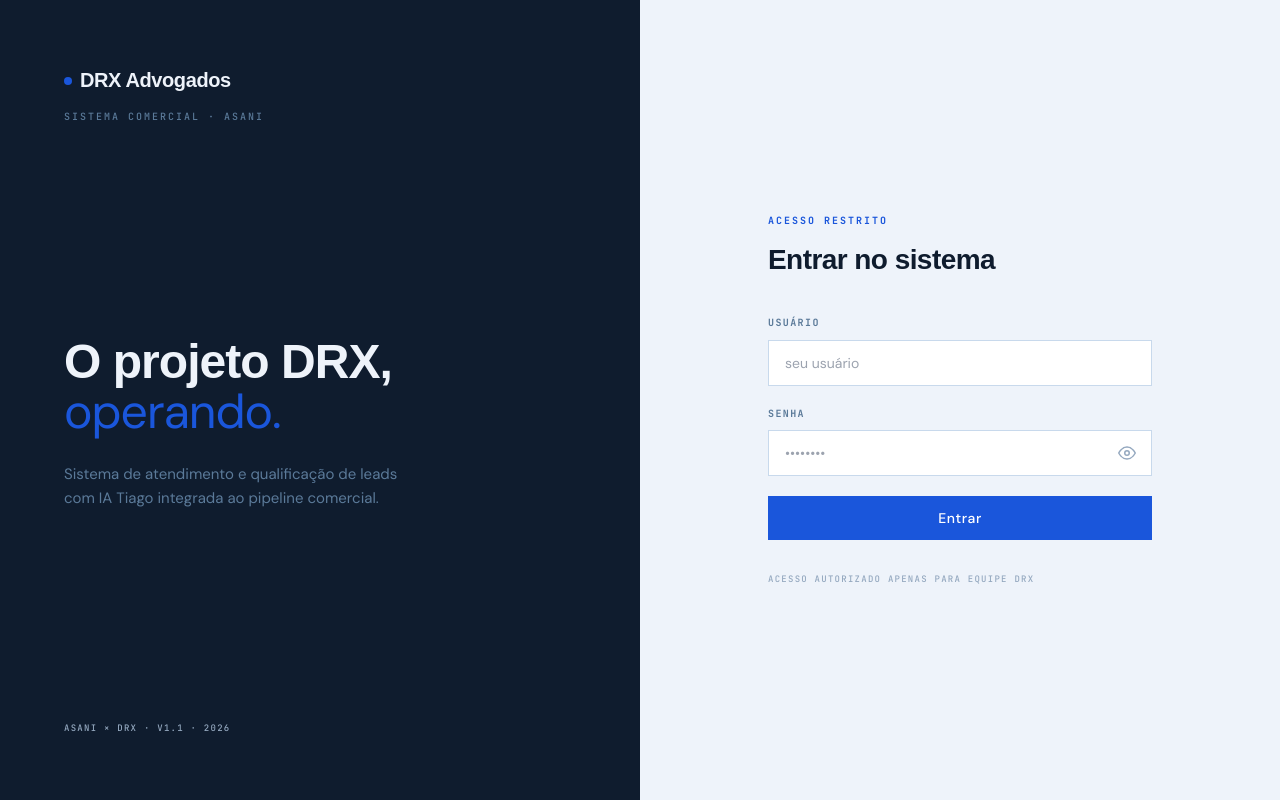
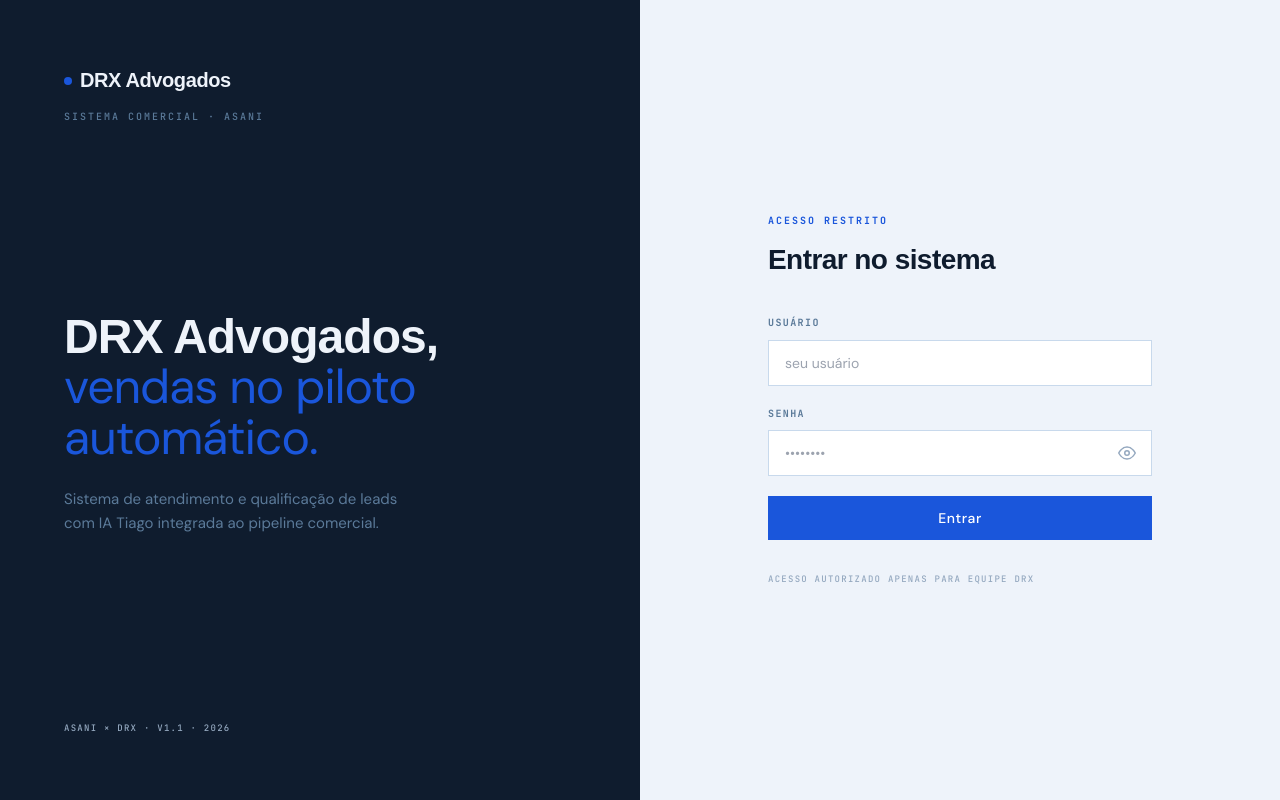
Before and after one commit to rafaa18-design/drx-dashboard, a Next.js app: page /login in a window 1280 px wide. Built offline with nearby package versions, Linux system fonts and the light colour scheme; no server answers; a web font is replaced by a local one.

Commit message:
feat: atualizar titulo da tela de login

```diff
--- a/src/app/(auth)/login/page.tsx
+++ b/src/app/(auth)/login/page.tsx
@@ -65,12 +65,12 @@ export default function LoginPage() {
             className="font-display font-bold leading-tight mb-6"
             style={{ fontSize: 48, color: "var(--bg)", letterSpacing: "-0.02em", lineHeight: 1.05 }}
           >
-            O projeto DRX,<br />
+            DRX Advogados,<br />
             <em
               className="not-italic"
               style={{ color: "var(--accent)", fontFamily: "DM Sans, sans-serif", fontWeight: 400 }}
             >
-              operando.
+              vendas no piloto automático.
             </em>
           </h1>
           <p style={{ fontSize: 15, color: "var(--ink-3)", lineHeight: 1.6, maxWidth: 360 }}>
```
